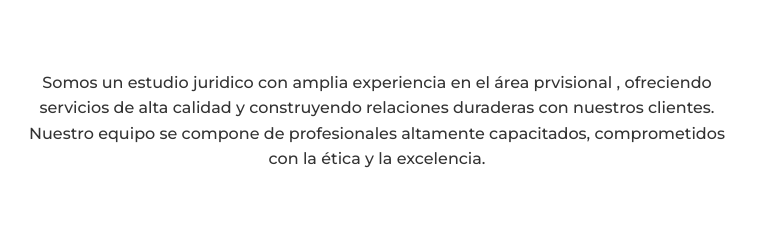
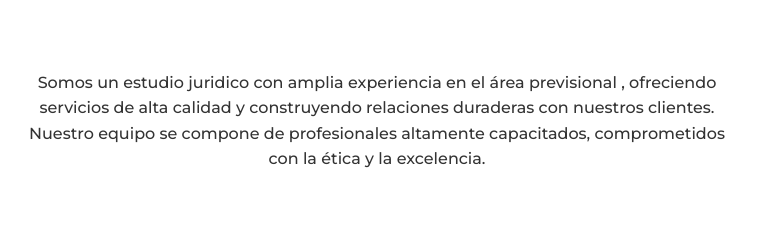
Before and after one commit to Bruno08m/AGUEROSOCIEDADES.GITHUB.IO, a plain HTML site: page index.html in a window 1280 px wide. Shown: the part 650-890 px from the top of the page, 263-1020 px from the left. Drawn offline with Linux system fonts and the light colour scheme.

Commit message:
Update index.html

```diff
--- a/index.html
+++ b/index.html
@@ -37,7 +37,7 @@
     <section id="quienes-somos" class="quienes-somos">
         <div class="container">
             <h2>Quiénes Somos</h2>
-            <p>Somos un estudio juridico con amplia experiencia en el  área prvisional , ofreciendo servicios de alta calidad y construyendo relaciones duraderas con nuestros clientes. Nuestro equipo se compone de profesionales altamente capacitados, comprometidos con la ética y la excelencia.</p>
+            <p>Somos un estudio juridico con amplia experiencia en el  área previsional , ofreciendo servicios de alta calidad y construyendo relaciones duraderas con nuestros clientes. Nuestro equipo se compone de profesionales altamente capacitados, comprometidos con la ética y la excelencia.</p>
         </div>
     </section>
 
```
